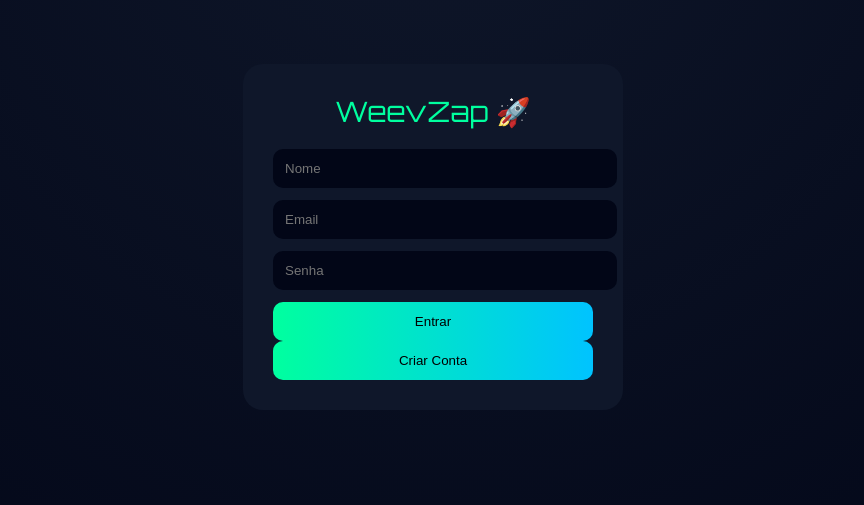
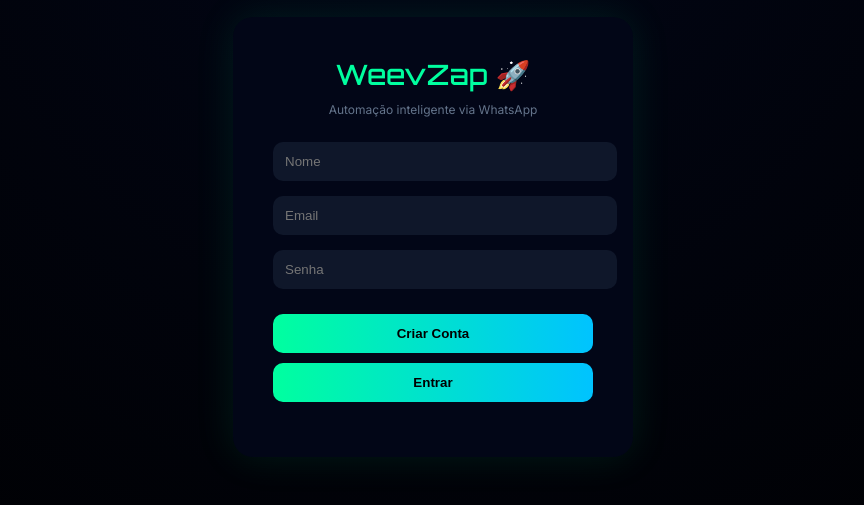
Before and after one commit to Wignor/weevzap-saas, a website: page index.html in a window 1280 px wide. Shown: the part 163-668 px from the top of the page, without its empty margins (207-1071 px from the left). Drawn offline with Linux system fonts and the light colour scheme.

Commit message:
Update index.html

```diff
--- a/index.html
+++ b/index.html
@@ -2,44 +2,51 @@
 <html lang="pt-br">
 <head>
 <meta charset="UTF-8">
-<title>WeevZap Login</title>
+<title>WeevZap</title>
 
-<link href="https://fonts.googleapis.com/css2?family=Orbitron&family=Inter&display=swap" rel="stylesheet">
+<link href="https://fonts.googleapis.com/css2?family=Orbitron:wght@500&family=Inter:wght@300;400;600&display=swap" rel="stylesheet">
 
 <style>
 body {
   margin:0;
   height:100vh;
   display:flex;
+  justify-content:center;
   align-items:center;
-  justify-content:center;
-  background: radial-gradient(circle at top, #0f172a, #020617);
-  font-family:Inter;
+  background: radial-gradient(circle at top, #020617, #000);
+  font-family: Inter;
   color:white;
 }
 
 .card {
-  background:#0f172a;
-  padding:30px;
+  background:#020617;
+  padding:40px;
   border-radius:20px;
   width:320px;
+  box-shadow:0 0 40px rgba(0,255,150,0.1);
+  text-align:center;
 }
 
 .logo {
   font-family:Orbitron;
-  text-align:center;
   font-size:28px;
   color:#00ff9f;
-  margin-bottom:20px;
+  margin-bottom:10px;
+}
+
+.sub {
+  font-size:12px;
+  color:#64748b;
+  margin-bottom:25px;
 }
 
 input {
   width:100%;
   padding:12px;
-  margin-bottom:12px;
+  margin-bottom:15px;
   border-radius:10px;
   border:none;
-  background:#020617;
+  background:#0f172a;
   color:white;
 }
 
@@ -49,7 +56,20 @@ button {
   border:none;
   border-radius:10px;
   background:linear-gradient(90deg,#00ff9f,#00c3ff);
+  color:black;
+  font-weight:bold;
   cursor:pointer;
+  margin-top:10px;
+}
+
+button:hover {
+  opacity:0.9;
+}
+
+.msg {
+  margin-top:15px;
+  font-size:13px;
+  color:#22c55e;
 }
 </style>
 </head>
@@ -58,56 +78,57 @@ button {
 
 <div class="card">
   <div class="logo">WeevZap 🚀</div>
+  <div class="sub">Automação inteligente via WhatsApp</div>
 
   <input id="name" placeholder="Nome">
   <input id="email" placeholder="Email">
   <input id="password" type="password" placeholder="Senha">
 
+  <button onclick="register()">Criar Conta</button>
   <button onclick="login()">Entrar</button>
-  <button onclick="register()">Criar Conta</button>
 
-  <div id="msg"></div>
+  <div class="msg" id="msg"></div>
 </div>
 
 <script>
 
-async function login() {
+async function register(){
+  const name = document.getElementById("name").value;
+  const email = document.getElementById("email").value;
+  const password = document.getElementById("password").value;
+
+  const res = await fetch("/register", {
+    method:"POST",
+    headers:{"Content-Type":"application/json"},
+    body:JSON.stringify({name,email,password})
+  });
+
+  const data = await res.json();
+
+  if(data.error){
+    document.getElementById("msg").innerText = data.error;
+  } else {
+    document.getElementById("msg").innerText = "Conta criada! Verifique seu email.";
+  }
+}
+
+async function login(){
   const email = document.getElementById("email").value;
   const password = document.getElementById("password").value;
 
   const res = await fetch("/login", {
     method:"POST",
-    headers:{ "Content-Type":"application/json" },
-    body: JSON.stringify({ email, password })
+    headers:{"Content-Type":"application/json"},
+    body:JSON.stringify({email,password})
   });
 
   const data = await res.json();
 
-  if(data.token){
+  if(data.error){
+    document.getElementById("msg").innerText = data.error;
+  } else {
     localStorage.setItem("token", data.token);
     window.location.href = "/dashboard";
-  } else {
-    document.getElementById("msg").innerText = data.error;
-  }
-}
-
-async function register() {
-  const email = document.getElementById("email").value;
-  const password = document.getElementById("password").value;
-  const name = document.getElementById("name").value;
-
-  const res = await fetch("/register", {
-    method:"POST",
-    headers:{ "Content-Type":"application/json" },
-    body: JSON.stringify({ email, password, name })
-  });
-
-  const data = await res.json();
-
-  if(data.success){
-    alert("Conta criada!");
-  } else {
-    document.getElementById("msg").innerText = data.error;
   }
 }
 
```
